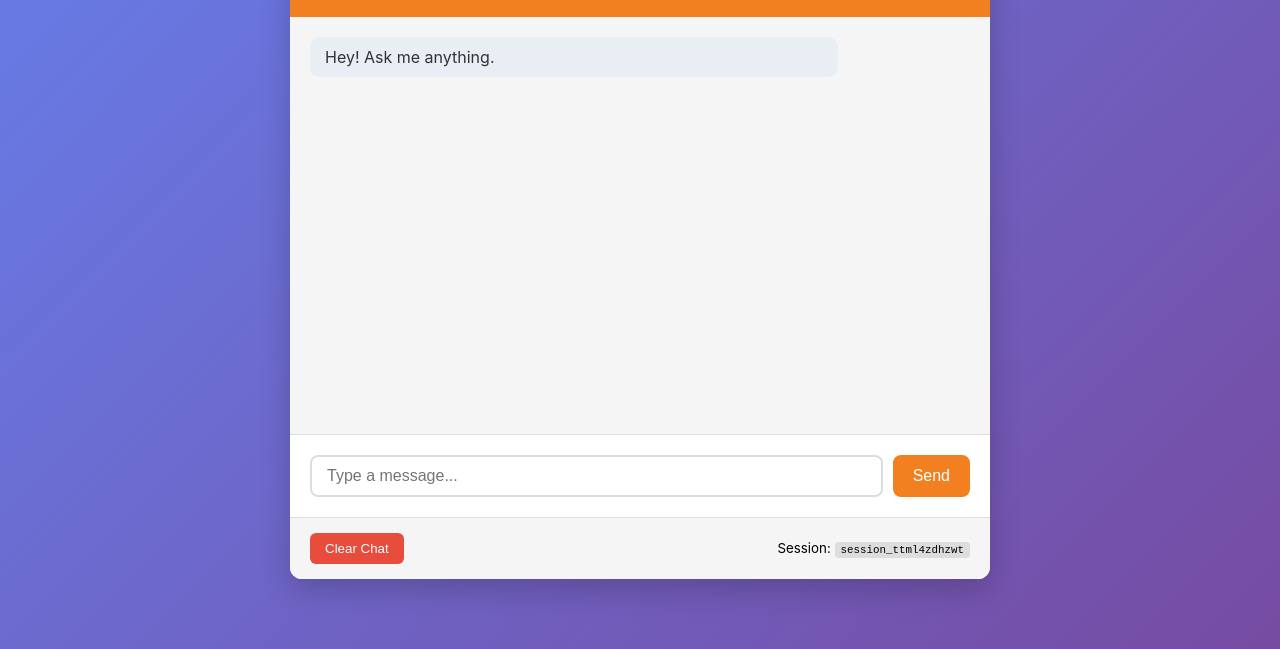
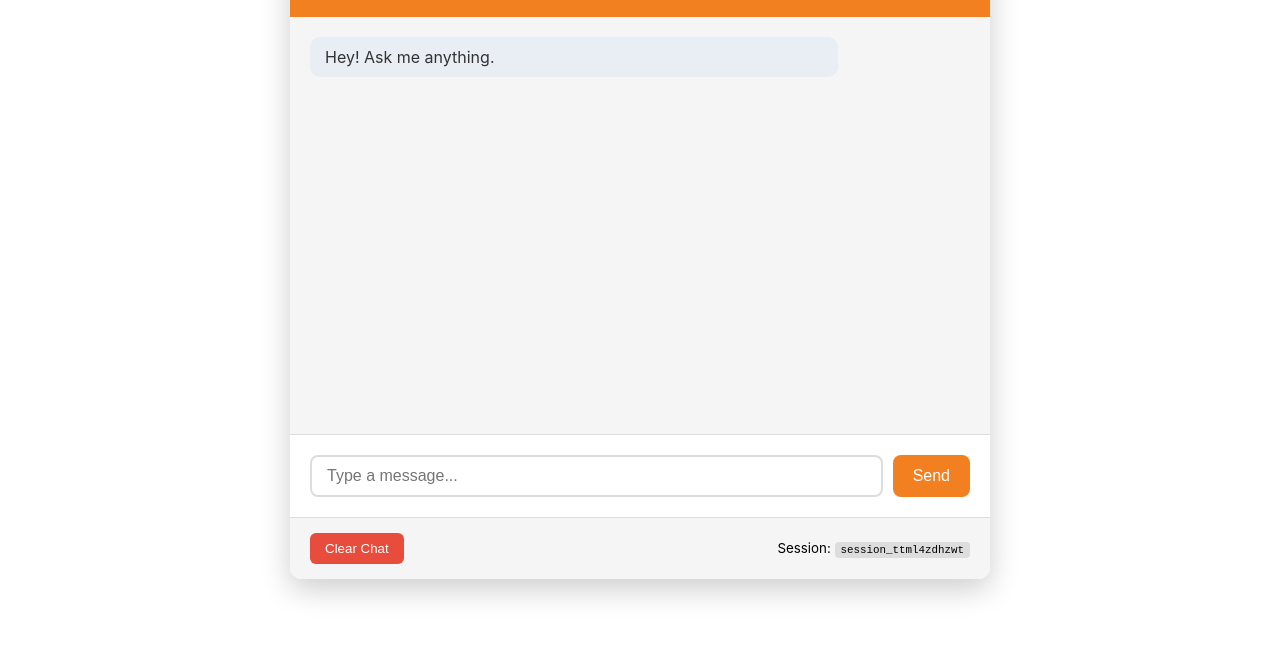
Before and after one commit to LMGXENON/cf_ai_waleed-CF, a website: page public/index.html in a window 1280 px wide. Shown: the part 151-800 px from the top of the page. Drawn offline with Linux system fonts and the light colour scheme; no server answers.

Commit message:
first commit

```diff
--- a/public/styles.css
+++ b/public/styles.css
@@ -6,7 +6,7 @@
 
 body {
     font-family: -apple-system, BlinkMacSystemFont, 'Segoe UI', sans-serif;
-    background: linear-gradient(135deg, #667eea 0%, #764ba2 100%);
+    background: #fff;
     min-height: 100vh;
     display: flex;
     justify-content: center;
```
